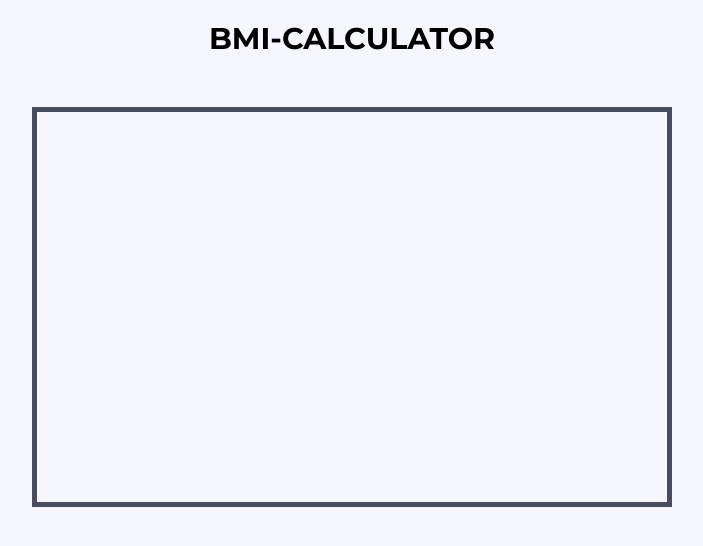
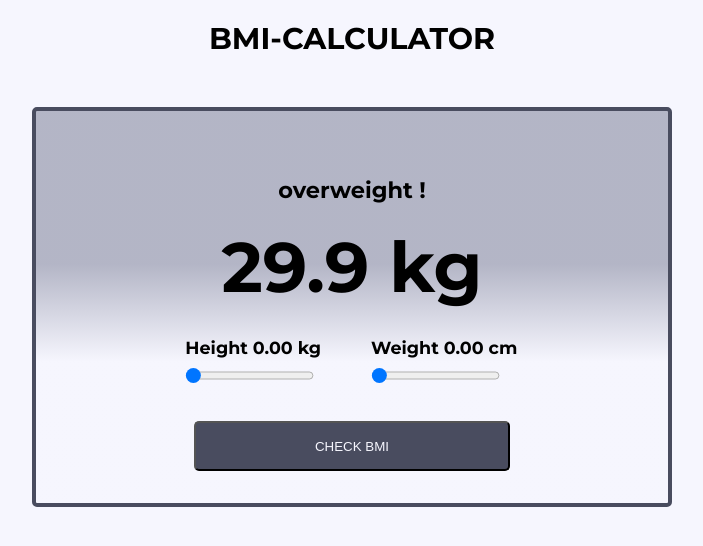
Before and after one commit to fazzy12/BMI-CALCULATOR, a plain HTML site: page index.html in a window 1280 px wide. Shown: the whole page, without its empty margins (288-991 px from the left). Drawn offline with Linux system fonts and the light colour scheme; a web font is replaced by a local one.

Commit message:
new update

```diff
--- a/css/style.css
+++ b/css/style.css
@@ -1,10 +1,10 @@
+/* basic setup */
+
 :root {
     --Very-Light-Grayish-Blue: hsl(240, 78%, 98%);
     --Light-Grayish-Blue: hsl(234, 14%, 74%);
     --Grayish-Blue: hsl(233, 13%, 49%);
     --Dark-Grayish-Blue: hsl(232, 13%, 33%);
-
-
 }
 
 * {
@@ -25,19 +25,90 @@ html {
     margin: 0 auto;
 }
 
-body{
+body {
     background-color: var(--Very-Light-Grayish-Blue);
 }
-
-h1{
+/* reusable styles */
+h1,
+h2 {
     text-align: center;
     margin-top: 20px;
 }
 
-.bmi-box{
-    background-color: var(--Very-Light-Grayish-Blue);
-    border: 5px solid var(--Dark-Grayish-Blue);
+button{
+    width: 50%;
+    padding: 10px;
+    height: 50px;
+    margin-top: 10px;
+    text-transform: uppercase;
+    color: var(--Very-Light-Grayish-Blue);
+    background-color: var(--Dark-Grayish-Blue);
+    border-radius: 5px;
+    -webkit-border-radius: 5px;
+    -moz-border-radius: 5px;
+    -ms-border-radius: 5px;
+    -o-border-radius: 5px;
+}
+
+
+.bmi-btn--check{
+    transform: translate(50%, 600%);
+    -webkit-transform: translate(50%, 600%);
+    -moz-transform: translate(50%, 600%);
+    -ms-transform: translate(50%, 600%);
+    -o-transform: translate(50%, 600%);
+}
+
+
+.bmi-box {
+    background: linear-gradient(0deg, hsl(240, 78%, 98%) 36%, hsl(234, 14%, 74%) 61%);
+    border: 4px solid var(--Dark-Grayish-Blue);
     width: 50%;
     height: 400px;
     margin-top: 50px;
+    border-radius: 5px;
+    -webkit-border-radius: 5px;
+    -moz-border-radius: 5px;
+    -ms-border-radius: 5px;
+    -o-border-radius: 5px;
 }
+
+.bmi-values{
+    position: absolute;
+    display: flex;
+    margin-top: 200px;
+    transform: translate(45%, 50%);
+    -webkit-transform: translate(45%, 50%);
+    -moz-transform: translate(45%, 50%);
+    -ms-transform: translate(45%, 50%);
+    -o-transform: translate(45%, 50%);
+}
+
+.col:last-child { margin-left: 50px; }
+
+
+.bmi-result {
+    font-size: 70px;
+    /* display: none; */
+}
+
+input{
+    margin-top: 10px;
+}
+
+.bmi-daig{
+    margin-top: 5px;
+}
+
+.bmi-overweight{
+    /* display: none; */
+}
+.bmi-underweight{
+    display: none;
+}
+.bmi-normalweight{
+    display: none;
+}
+.bmi-obese{
+    display: none;
+}
--- a/index.html
+++ b/index.html
@@ -1,5 +1,6 @@
 <!DOCTYPE html>
 <html lang="en">
+
     <head>
         <meta charset="UTF-8">
         <meta http-equiv="X-UA-Compatible" content="IE=edge">
@@ -9,21 +10,71 @@
         <!-- google fonts -->
         <link href="https://fonts.googleapis.com/css2?family=
     Cormorant+SC:wght@300;400;700&family=Montserrat:wght@100;400;700&display=swap" rel="stylesheet">
+        <!-- grid -->
+        <!-- <link rel="stylesheet" href="css/7.1 Grid.css"> -->
 
 
         <title>BMI-CALCULATOR</title>
     </head>
+
     <body>
+        <!-- heading container -->
         <class="header-containner">
             <h1>BMI-CALCULATOR</h1>
-        <span class="eicon-weight"></span>
+
             </div>
 
             <!-- box -->
             <div class="bmi-box row bmi-box-primary">
+                <!-- numbers container -->
+                <div class=" row value-container">
+
+                    <div class="bmi-values">
+                        <div class="col span-1-of-2">
+                            <div>
+                                <h3> Height 0.00 kg</h3>
+                            </div>
+                            <div>
+                                <input type="range" min="0" max="100" value="0" class="slider" id="myrange"/>
+                            </div>
+                        </div>
+                        <div class="col span-1-of-2">
+                            <div>
+                                <h3> Weight 0.00 cm</h3>
+                            </div>
+                            <div>
+
+                            </div>
+                            <input type="range" min="0" max="100" value="0" class="slider" id="myrange"/>
+                        </div>
+                    </div>
+                    <button class="btn bmi-btn--check">check bmi</button>
+
+
+                </div>
+
+                <!-- overweight -->
+                <h2 class="bmi-daig bmi-overweight">
+                    overweight !
+                </h2>
+                <!-- underweight -->
+                <h2 class="bmi-daig bmi-underweight">
+                    Underweight !
+                </h2>
+                <!-- normalweight -->
+                <h2 class="bmi-daig bmi-normalweight">
+                    normalweight !
+                </h2>
+                <!-- obese -->
+                <h2 class="bmi-daig bmi-obese">
+                    Obese !
+                </h2>
+            <!-- bmi result -->
+            <h1 class="bmi-result"> 29.9 kg </h1>
 
             </div>
 
             <script src="js/index.js"></script>
     </body>
+
 </html>
```
Also changed, not shown: images/reshot-icon-fat-WDT5N4MFL2.svg (deleted), images/reshot-icon-fat-man-KLRBZAM5QT.svg (deleted), images/reshot-icon-slim-AWBMDX89LZ (1).svg (deleted), images/reshot-icon-slim-AWBMDX89LZ.svg (deleted), images/reshot-icon-slimming-Y3Z6HV5J2T.svg (deleted), images/reshot-icon-weight-XER6WB5QCZ.svg (deleted). Lines whose indentation alone changed are shown as unchanged.
